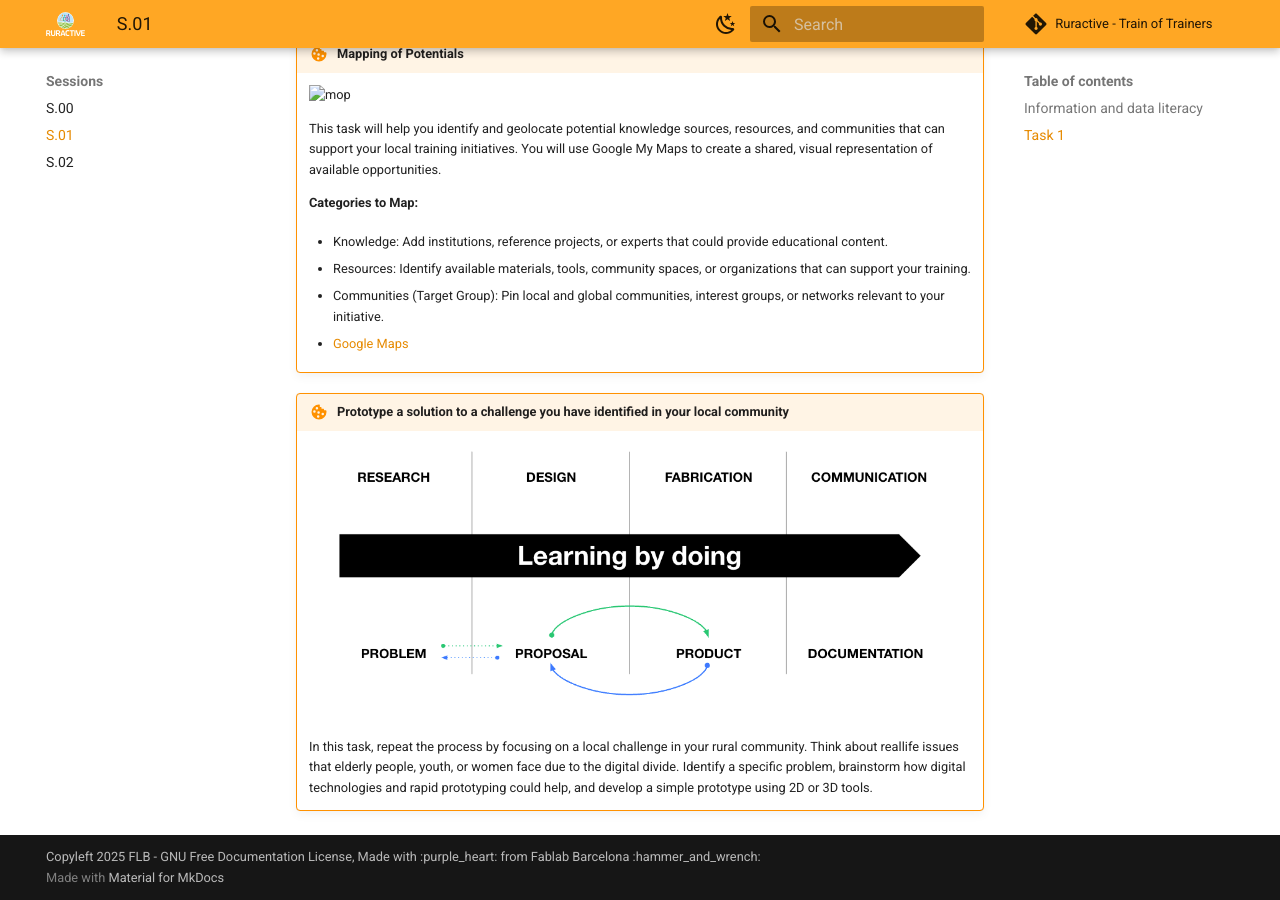
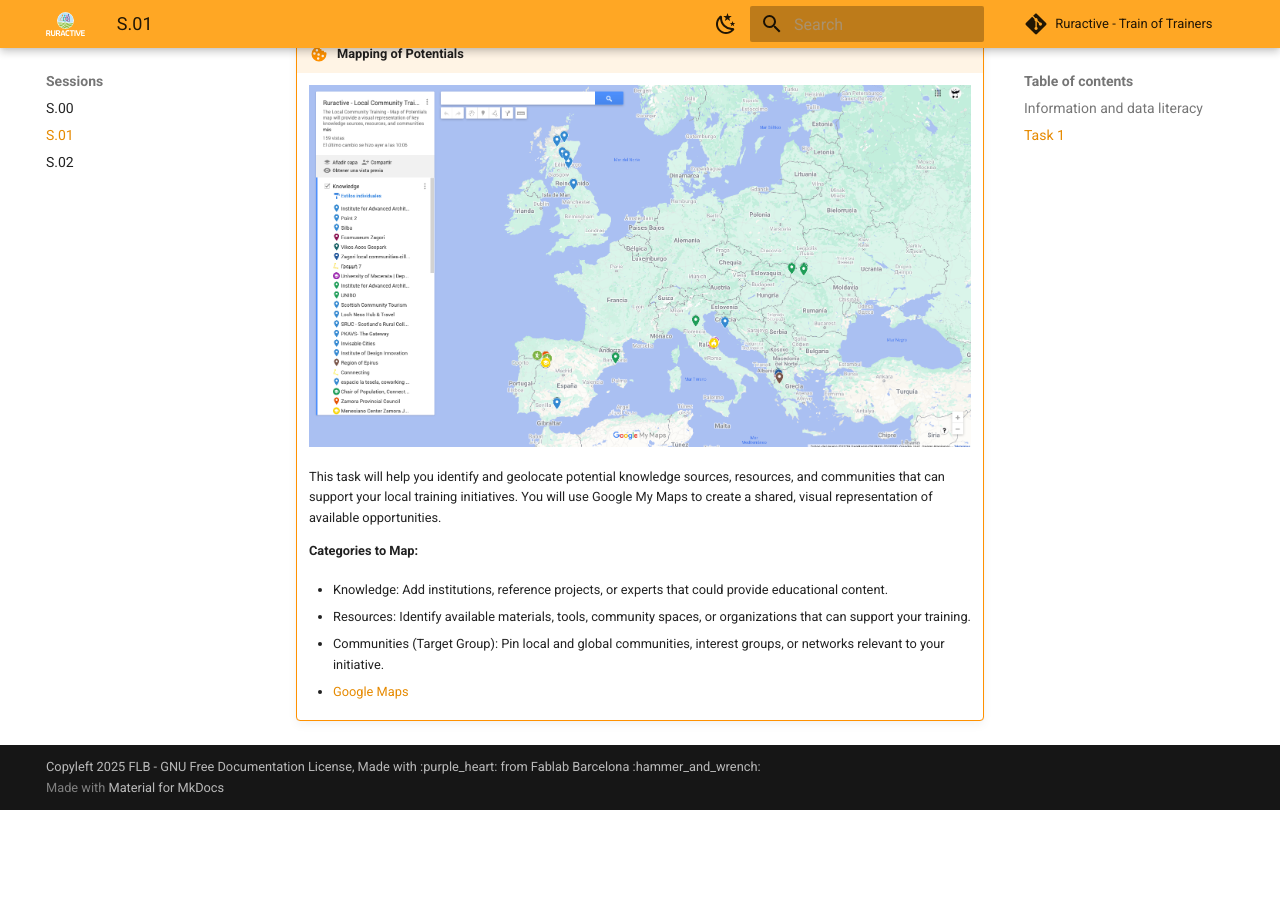
Before and after one commit to fablabbcn/ruractive-tot, an MkDocs documentation site: the page built from docs/sessions/01.md, in a window 1280 px wide and 900 px high, scrolled down 774 px. Built offline with MkDocs 1.6.1 and Material for MkDocs 9.7.7, drawn with Linux system fonts in a browser that asks for light colours; comment, search, counter and statistics services are not loaded; after the commit the page ends 1584 px from its top, so only the background shows below that.

Commit message:
update sessions

```diff
--- a/docs/sessions/01.md
+++ b/docs/sessions/01.md
@@ -4,14 +4,14 @@
 
 [![Session 1 - 26/02/2025](../../images/video01.png)](https://iaac.zoom.us/rec/share/ZFq0-87J8SbFVBWIX62Gagt0MR9bBpjag4UxSish3IANa3o4xEYhjqU9pJBwpPqs._hAIO3zYMhPMBg62?startTime=1740571335000)
 
-Access code: 5&YJAjES
+**Access code: 5&YJAjES**
 
 
 ## Task 1
 
 !!! warning "Mapping of Potentials"
 
-    ![mop](/docs/images/task01.png)
+    ![mop](../images/task01.png)
 
     This task will help you identify and geolocate potential knowledge sources, resources, and communities that can support your local training initiatives. You will use Google My Maps to create a shared, visual representation of available opportunities.
 
@@ -24,11 +24,3 @@
       - Communities (Target Group): Pin local and global communities, interest groups, or networks relevant to your initiative.
 
     - [Google Maps](https://www.google.com/maps/d/u/1/edit?hl=es&mid=1VNGnpujK-CbaG1nq4f_k0g-avfMPig0&ll=47.35089620847364%2C5.024316569747356&z=5)
-
-
-
-!!! warning "Prototype a solution to a challenge you have identified in your local community"
-
-    ![alt text](../images/desigprocess.png)
-
-    In this task, repeat the process by focusing on a local challenge in your rural community. Think about reallife issues that elderly people, youth, or women face due to the digital divide. Identify a specific problem, brainstorm how digital technologies and rapid prototyping could help, and develop a simple prototype using 2D or 3D tools.
```
Also changed, not shown: docs/sessions/00.md (+2 -2 lines).
